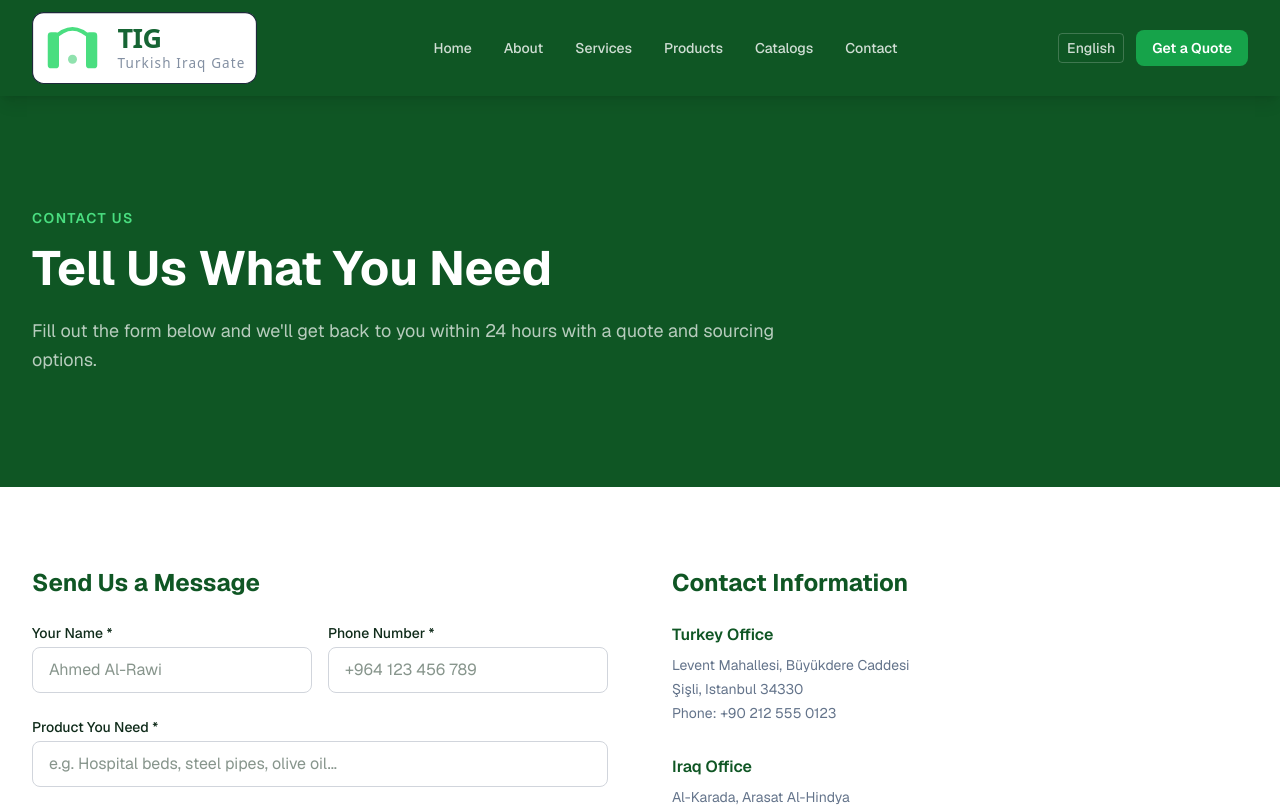
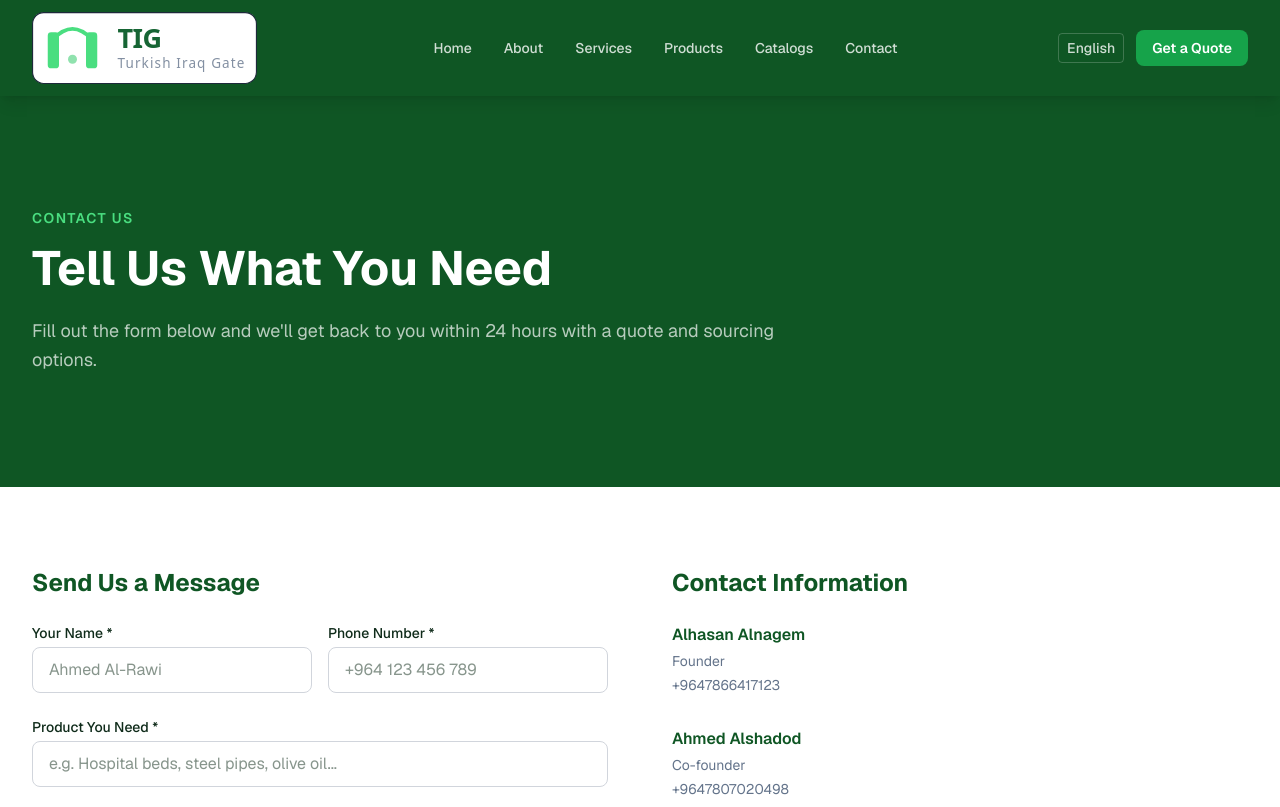
Before and after one commit to alhasan-alnagem/turkish-iraqi-gate, a Next.js app: page /contact in a window 1280 px wide. Shown: the top 807 px of the page. Built offline with nearby package versions, Linux system fonts and the light colour scheme.

Commit message:
Replace office locations with staff contacts on contact page

```diff
--- a/src/app/contact/page.tsx
+++ b/src/app/contact/page.tsx
@@ -245,26 +245,19 @@ export default function Contact() {
                 {c.info.title}
               </h2>
               <div className="space-y-8">
-                <div>
-                  <h3 className="font-semibold text-[var(--primary)] mb-2">
-                    {c.info.turkey.title}
-                  </h3>
-                  <div className="text-[var(--muted)] text-sm space-y-1">
-                    {c.info.turkey.lines.map((line, i) => (
-                      <p key={i}>{line}</p>
-                    ))}
+                {c.info.people.map((person, i) => (
+                  <div key={i}>
+                    <h3 className="font-semibold text-[var(--primary)] mb-1">
+                      {person.name}
+                    </h3>
+                    <p className="text-[var(--muted)] text-sm mb-1">
+                      {person.role}
+                    </p>
+                    <p className="text-[var(--muted)] text-sm" dir="ltr">
+                      {person.phone}
+                    </p>
                   </div>
-                </div>
-                <div>
-                  <h3 className="font-semibold text-[var(--primary)] mb-2">
-                    {c.info.iraq.title}
-                  </h3>
-                  <div className="text-[var(--muted)] text-sm space-y-1">
-                    {c.info.iraq.lines.map((line, i) => (
-                      <p key={i}>{line}</p>
-                    ))}
-                  </div>
-                </div>
+                ))}
                 <div>
                   <h3 className="font-semibold text-[var(--primary)] mb-2">
                     {c.info.email}
--- a/src/lib/translations/ar.ts
+++ b/src/lib/translations/ar.ts
@@ -283,11 +283,13 @@ const ar: Translations = {
       },
     },
     info: {
-      title: "معلومات الاتصال",
-      turkey: { title: "مكتب تركيا", lines: ["ليفنت، شارع بيوكديري", "شيشلي، إسطنبول 34330", "هاتف: 00902125550123+"] },
-      iraq: { title: "مكتب العراق", lines: ["الكرادة، عرصات الهندية", "بغداد، العراق", "هاتف: 00964789123456+"] },
+      title: "معلومات التواصل",
+      people: [
+        { name: "الحسن النجم", role: "المؤسس", phone: "+9647866417123" },
+        { name: "أحمد الشدود", role: "المؤسس المشارك", phone: "+9647807020498" },
+      ],
       email: "البريد الإلكتروني",
-      hours: { title: "ساعات العمل", lines: ["الأحد - الخميس: 9:00 صباحاً - 6:00 مساءً", "الجمعة: 9:00 صباحاً - 1:00 ظهراً", "السبت: مغلق"] },
+      hours: { title: "ساعات العمل", lines: ["الأحد - الخميس: 9:00 ص - 6:00 م", "الجمعة: 9:00 ص - 1:00 م", "السبت: مغلق"] },
     },
   },
 };
--- a/src/lib/translations/en.ts
+++ b/src/lib/translations/en.ts
@@ -284,8 +284,10 @@ const en: Translations = {
     },
     info: {
       title: "Contact Information",
-      turkey: { title: "Turkey Office", lines: ["Levent Mahallesi, Büyükdere Caddesi", "Şişli, Istanbul 34330", "Phone: +90 212 555 0123"] },
-      iraq: { title: "Iraq Office", lines: ["Al-Karada, Arasat Al-Hindya", "Baghdad, Iraq", "Phone: +964 123 456 789"] },
+      people: [
+        { name: "Alhasan Alnagem", role: "Founder", phone: "+9647866417123" },
+        { name: "Ahmed Alshadod", role: "Co-founder", phone: "+9647807020498" },
+      ],
       email: "Email",
       hours: { title: "Working Hours", lines: ["Sunday - Thursday: 9:00 AM - 6:00 PM", "Friday: 9:00 AM - 1:00 PM", "Saturday: Closed"] },
     },
--- a/src/lib/translations/types.ts
+++ b/src/lib/translations/types.ts
@@ -195,8 +195,7 @@ export type Translations = {
     };
     info: {
       title: string;
-      turkey: { title: string; lines: string[] };
-      iraq: { title: string; lines: string[] };
+      people: Array<{ name: string; role: string; phone: string }>;
       email: string;
       hours: { title: string; lines: string[] };
     };
```
